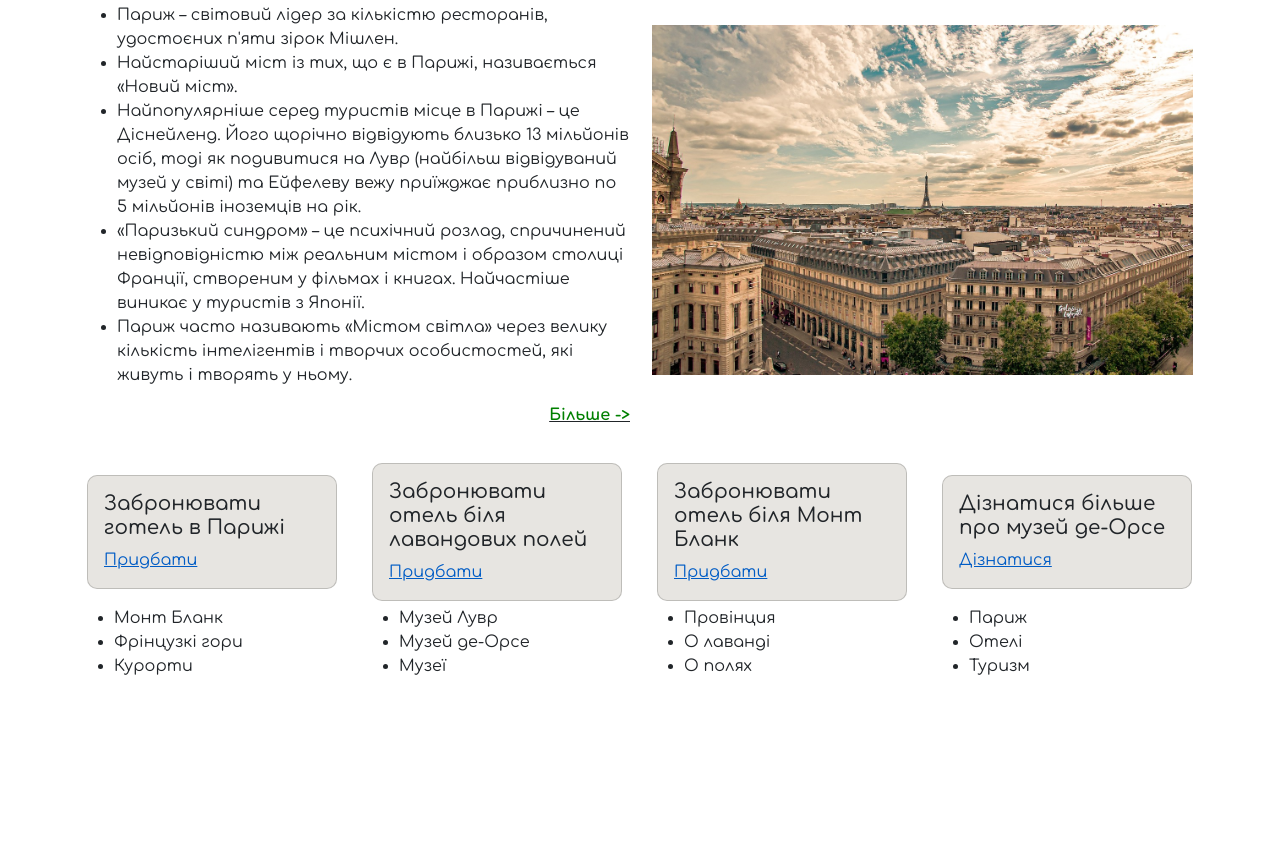
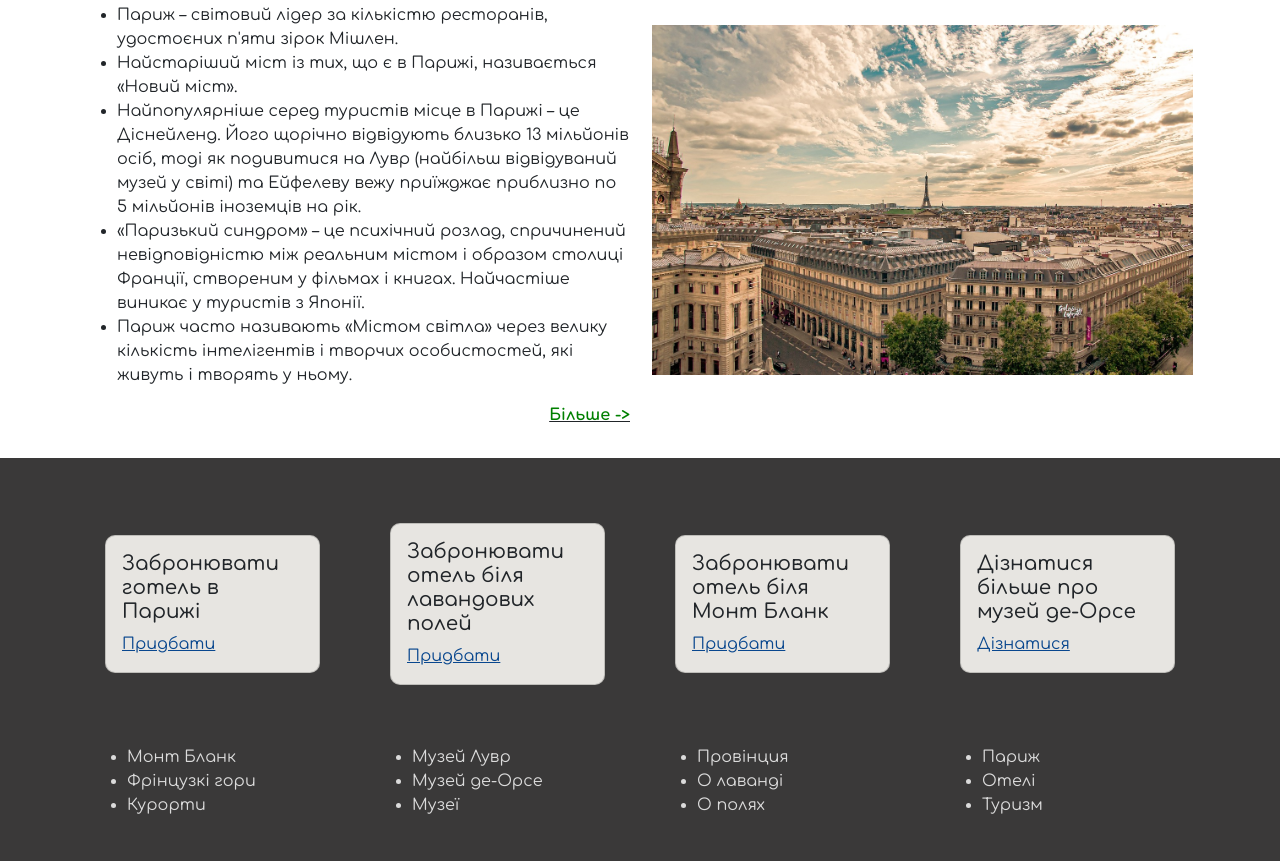
Before and after one commit to beautiful-france/beautiful-france.github.io, a plain HTML site: page main/index.html in a window 1280 px wide. Shown: the part 3933-4794 px from the top of the page. Before the commit the page ends 4627 px from the top, so only its background shows below. Drawn offline with nearby package versions, Linux system fonts and the light colour scheme.

Commit message:
Update 2.css

```diff
--- a/main/2.css
+++ b/main/2.css
@@ -5,8 +5,25 @@
 b{
 
 }
+.card{
+}
+.my-card{
+    padding: 15px;
+       height: 100%;
+       /* background-color: rgb(231, 229, 225); */
 
-
+}
+footer .col-md-3{
+padding: 15px;
+}
+footer{
+    background-color: #3a3939;
+    color: #dbdbdb;
+    padding: 30px 0;
+}
+.footer-text{
+    padding: 10px;
+}
 .m-bl{
     text-align: right;
 }
@@ -138,12 +155,12 @@ img{
 }
 .card{
     margin: 5px;
-    width: 250px;
+   height: 100%;
    background-color: rgb(231, 229, 225);
    border-radius: 10px;
 }
 .card a{
-    color: rgb(0, 92, 197);
+    color: rgb(9, 71, 142);
 }
 .fot ul {
     text-decoration: none;
@@ -185,10 +202,6 @@ img{
 .cc {
     display: flex;
 }
-.gg img{
-    /* height: 45rem; */
-}
-
 
 .read-more-wrap{
     display: flex;
```
